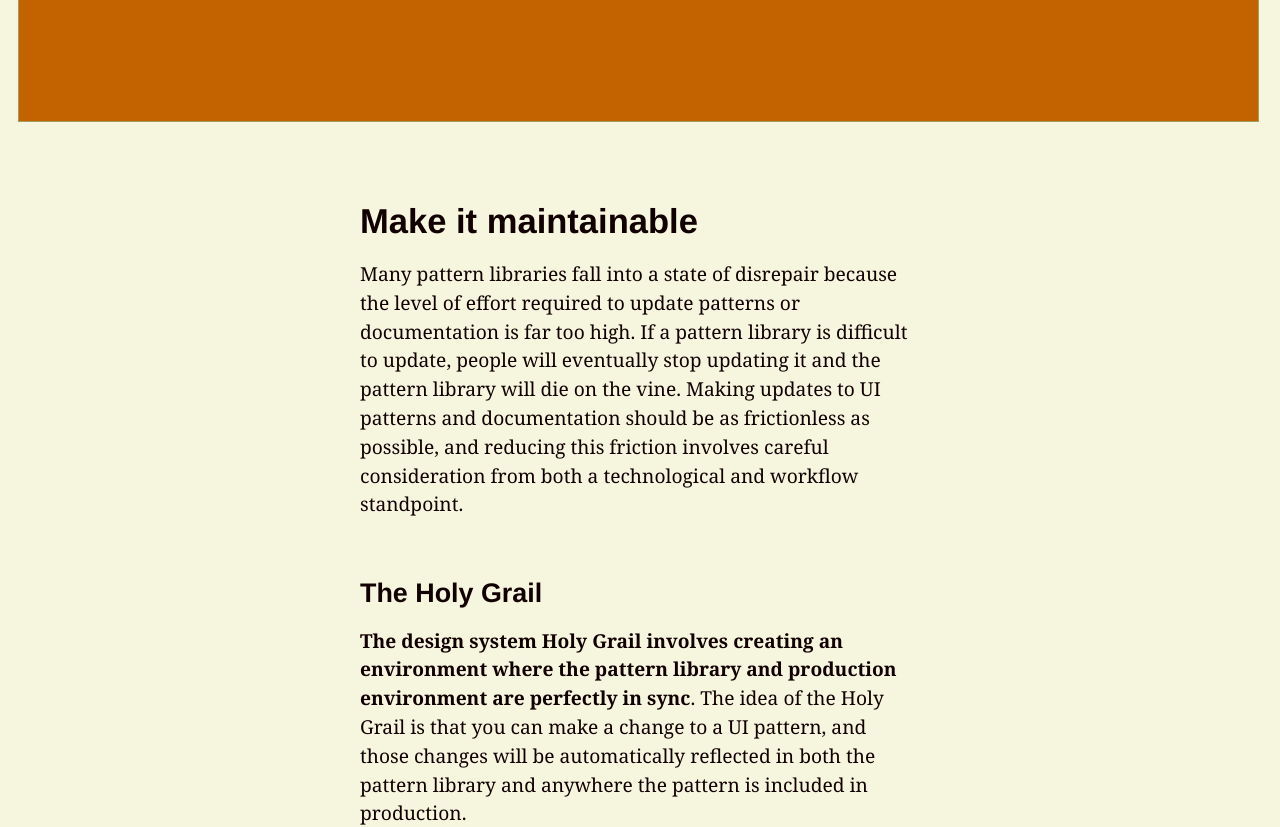
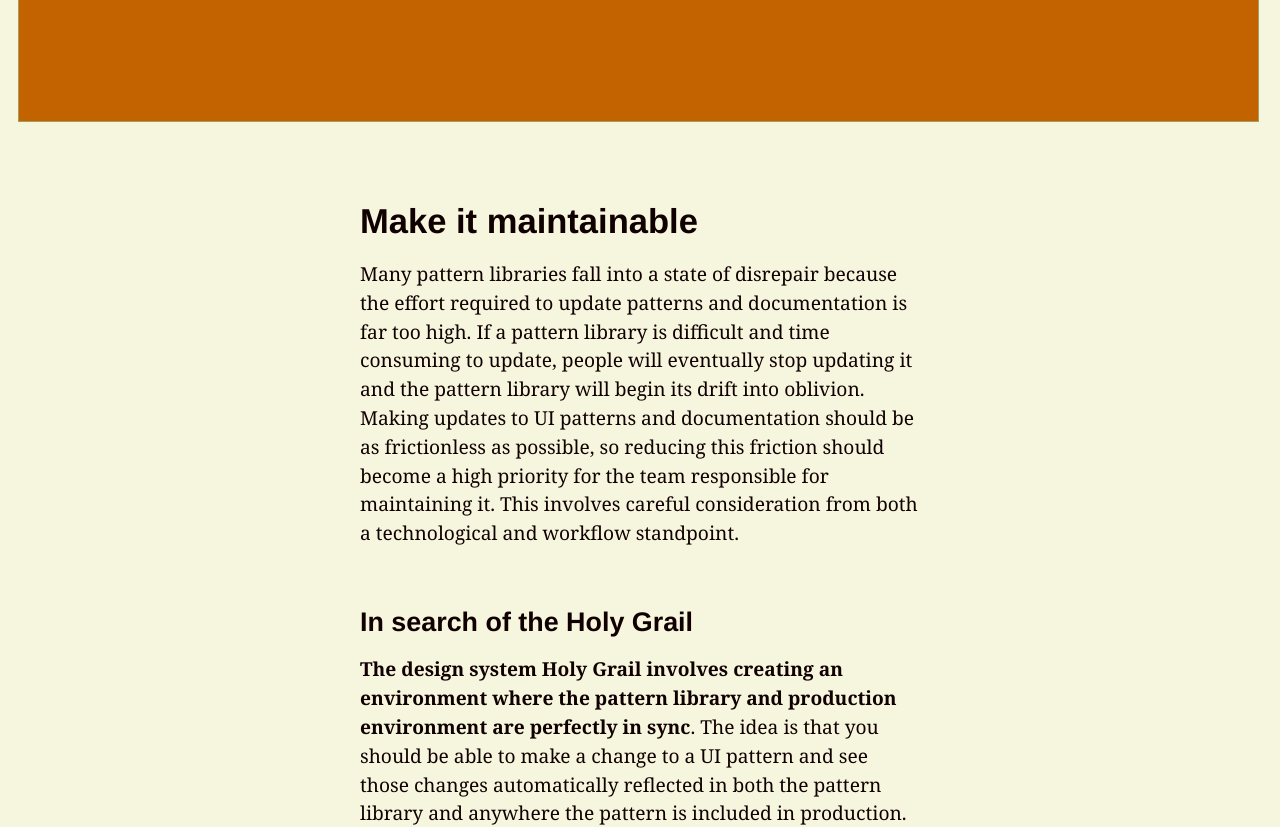
Before and after one commit to bradfrost/atomic-design, a Jekyll site: the page built from chapter-5.md, in a window 1280 px wide and 1400 px high, scrolled down 17841 px. Shown: the top 827 px of the window. Built offline with Jekyll 4.4.1, drawn with Linux system fonts in a browser that asks for light colours; some of the changed text lies outside the part shown; grey boxes are pictures that could not be loaded.

Commit message:
Chapter 5 draft
Holy Grail

```diff
--- a/chapter-5.md
+++ b/chapter-5.md
@@ -141,7 +141,7 @@ Users' proximity to and involvement in the creation of the design system will un
 
 {% include figure.html src="../images/fpo.png" caption="Spectrum of design system users" %}
 
-One of the biggest advantages of establishing a sound design system is that it allows organizations to scale best practices. If all those best practices — responsiveness, accessibility, performance, UX, ergonomics, and so on — are baked into the system's UI patterns, users can simply plug in those patterns and reap the rewards. This means design system users don't have to be senior-level designers or developers to produce good work; the design system serves as quality control to help users apply best practices regardless of their skill level.
+One of the biggest advantages of establishing a sound design system is that it allows organizations to scale best practices. If all those best practices — responsiveness, accessibility, performance, UX, ergonomics, and so on — are baked into the system's UI patterns, users can simply plug in the patterns and reap the rewards. This means design system users don't have to be senior-level designers or developers to produce good work; the design system serves as quality control to help users apply best practices regardless of each person's skill level.
 
 ### Design system team makeup
 **A cross-disciplinary team should be established in order to manage, maintain, and extend the system**. All disciplines at an organization — UX designers, visual designers, content strategists, frontend developers, backend developers, product managers, project managers, executives, and other stakeholders — have a unique perspective that can undoubtedly inform and shape the work. Incorporating these perspectives into the system is important, but doesn't necessarily require every discipline to  always be actively involved in developing the design system.
@@ -153,20 +153,23 @@ Other disciplines may not be the ones actively doing the work, but must be consu
 {% include figure.html src="../images/fpo.png" caption="" %}
 
 ## Make it maintainable
-Many pattern libraries fall into a state of disrepair because the level of effort required to update patterns or documentation is far too high. If a pattern library is difficult to update, people will eventually stop updating it and the pattern library will die on the vine. Making updates to UI patterns and documentation should be as frictionless as possible, and reducing this friction involves careful consideration from both a technological and workflow standpoint.
+Many pattern libraries fall into a state of disrepair because the effort required to update patterns and documentation is far too high. If a pattern library is difficult and time consuming to update, people will eventually stop updating it and the pattern library will begin its drift into oblivion. Making updates to UI patterns and documentation should be as frictionless as possible, so reducing this friction should become a high priority for the team responsible for maintaining it. This involves careful consideration from both a technological and workflow standpoint.
 
-### The Holy Grail
-**The design system Holy Grail involves creating an environment where the pattern library and production environment are perfectly in sync**. The idea of the Holy Grail is that you can make a change to a UI pattern, and those changes will be automatically reflected in both the pattern library and anywhere the pattern is included in production.
+### In search of the Holy Grail
+**The design system Holy Grail involves creating an environment where the pattern library and production environment are perfectly in sync**. The idea is that you should be able to make a change to a UI pattern and see those changes automatically reflected in both the pattern library and anywhere the pattern is included in production.
 
-{% include figure.html src="../images/content/workflow-system-first.png" caption="The Holy Grail of design systems is one where making a change to the system will " %}
+{% include figure.html src="../images/content/workflow-system-first-holy-grail.png" caption="The Holy Grail of design systems is one where one can make a change to a UI pattern and have it simultaneously update the pattern library and production environments." %}
 
-Sounds like a dream, right?
+The Holy Grail removes any duplication of effort and ensures the pattern library and the applications using the patterns remain synchronized. Sounds like a dream, right?
 
-As it turns out, this dream can be a reality. Organizations like Lonely Planet established a Holy Grail-style design system called [Rizzo](http://rizzo.lonelyplanet.com/) to serve their products.
+As it turns out, this dream can be a reality. Lonely Planet, the travel guide company, established a Holy Grail-style design system they call [Rizzo](http://rizzo.lonelyplanet.com/).
 
-{% include figure.html src="../images/fpo.png" caption="" %}
+{% include figure.html src="../images/content/rizzo.png" caption="Lonely Planet created an API for their UI patterns that is consumed by both their pattern library and production environment. By architecting things in this manner, changing UI patterns automatically update both the pattern library and production environment, keeping things in sync and thereby achieving the Holy Grail." %}
 
-- Sharing CSS and JS with the production environment is relatively easy, but sharing markup is tough.
+Achieving the design system Holy Grail is no easy task, as it requires sophisticated technical architecture and smart people to set it up. How you go about chasing the Holy Grail will very much depend on the technical
+
+In my experience, I've found that sharing CSS and JS with the production environment is relatively easy, but sharing markup is tough.
+- In
 - Using HTML templating languages create Templating language should match the production environment - The closer you get to .
 - Look for opportunities to automate documentation
 - [Using Grunt with Pattern Lab](http://bradfrost.com/blog/post/using-grunt-with-pattern-lab/)
@@ -180,7 +183,7 @@ When technology can't achieve maintainable design systems, you must rely on crea
 ## Make it cross-disciplinary
 Far too often, pattern libraries jump straight into code snippets and usage for the benefit of the developers that will be making use of the patterns. Of course a pattern library should be helpful for the hands-on design system users, but treating it as solely a developer resource limits its potential.
 
-A pattern library has the opportunity to serve as a watering hole for the entire organization, helping establish a common vocabulary for every discipline that's invested in the success of the design system. What does that entail?
+A pattern library has the opportunity to serve as a watering hole for the entire organization, helping establish a common vocabulary for every discipline that's invested in the success of the design system. Establishing this common vocabulary can lead to better and more efficient collaboration between disciplines. So how do you go about
 
 Take the carousel (please!). This component is amazingly complex from an organizational standpoint. A homepage carousel on an e-commerce website requires input from a myriad of disciplines across the organization. Business owners and editorial staff must choose products that align with . Copywriters must ensure the copy stays within character limits. Art directors must ensure the aesthetic design is pleasing and the product photography is legible across every screen size.  UX designers, front-end people, backend people, and so on.
 
@@ -189,16 +192,30 @@ Take the carousel (please!). This component is amazingly complex from an organiz
 As mentioned earlier in the chapter, every discipline can and should influence the design system. The pattern library containing that carousel pattern should be accessible to all these disciplines, and should contain documentation from each perspective
 
 ## Make it approachable
-- No shocker here, but good design leads to more usage.
+This should come as a surprise to no one, but people tend to gravitate towards attractive things.
+
+> As much as I love style guides, and I love style guides, I wonder if we’re at Peak Style Guide. I’ve seen logos and mascots. I’ve seen dedicated sites and open repos begging for contributions. <cite><a href="https://css-tricks.com/subscription-options/">Chris Coyier</a>
+
+I understand Chris's concern that
+
+But I don’t think these style guide logos and mascots Chris refers to are simply gratuitous visual wankery. It reflects an organization’s commitment to making and maintaining a thoughtful, deliberate design system.
+
+Taking the time to craft an attractive, branded home for your style guide and documentation can lead to more usage.
+
 - Avoid exposing tons of code right out of the gate as it might discourage other disciplines from looking at it ("Oh this must not be for me")
+
+Helps build awareness of the design system and helps get the organization excited about and invested in the concept. This can lead to more time, funding, and resources dedicated to maintaining and growing the design system.
+Makes it much more approachable, especially for non-technical folks. This can lead to a diversity of perspectives being represented in the design system, resulting in an effective shared vocabulary and better cross-disciplinary collaboration.
+
 
 ## Make it visible
 - Make it public.
+- Creates a sense of accountability for the organization, which better ensures the design system is utilized and doesn’t just die on the vine.
 - Recruitment, recruitment, recruitment.
-- Jina Bolton went to Salesforce after seeing their Salesforce1 style guide.
+- as designers and developers are looking to work at organizations that embrace modern Web best practices. Jina Bolton went to Salesforce after seeing their Salesforce1 style guide.
 
 ## Make it bigger
-In chapter 1, we discussed the six different types of style guides. When a design system has proven to be valuable and there's a solid home base set up to house it, there's an opportunity to extend that home to include things like voice and tone, brand, code, design principles and writing guidelines. Now, every organization may not necessarily need all of these elements, but the point is that
+In chapter 1, we discussed the six different types of style guides. When a design system has proven to be valuable and there's a solid home base set up to house it, there's an opportunity to extend that home to include things like voice and tone, brand, code, design principles and writing guidelines. Now, every organization may not necessarily need all of these elements, but the point is that once a hub is set up .
 
 ## Make it agnostic
 - The more agnostic pattern names are, the more versatile and reusable they become.
```
Also changed, not shown: 2 other files.
